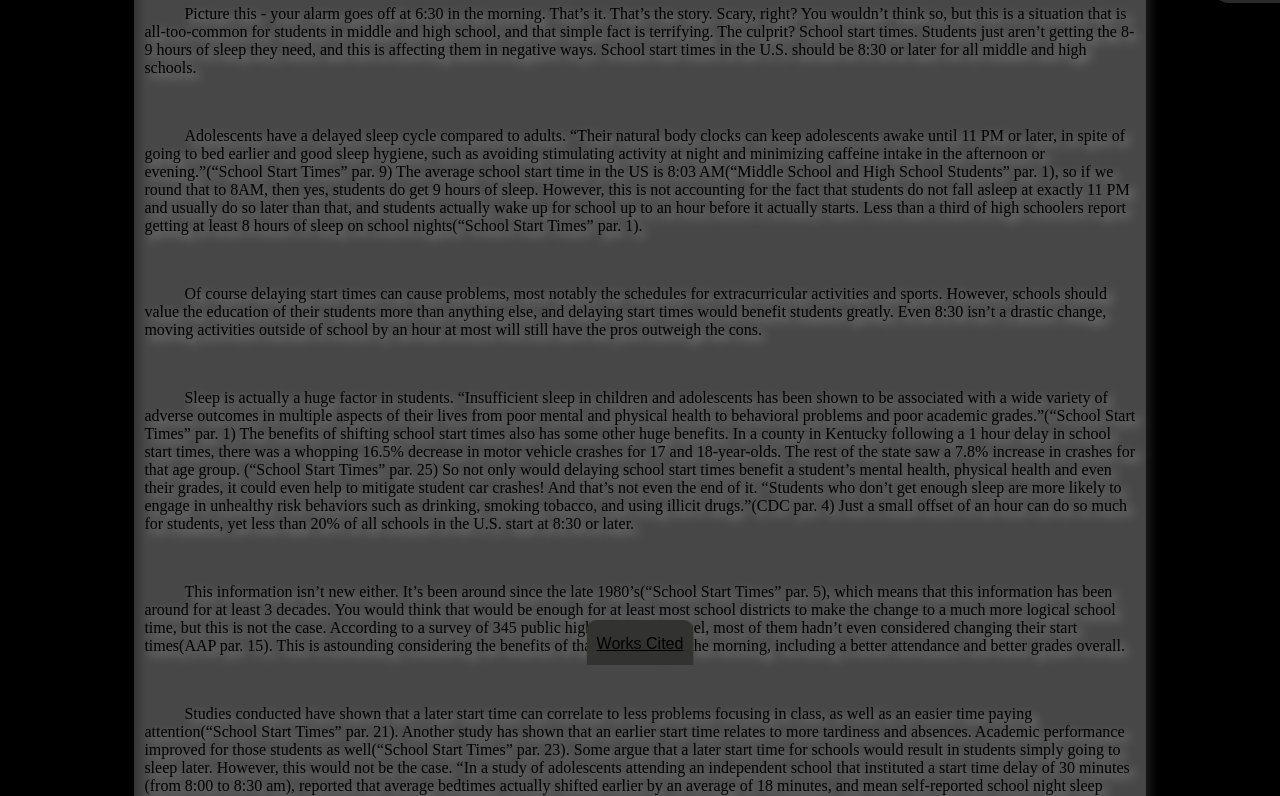
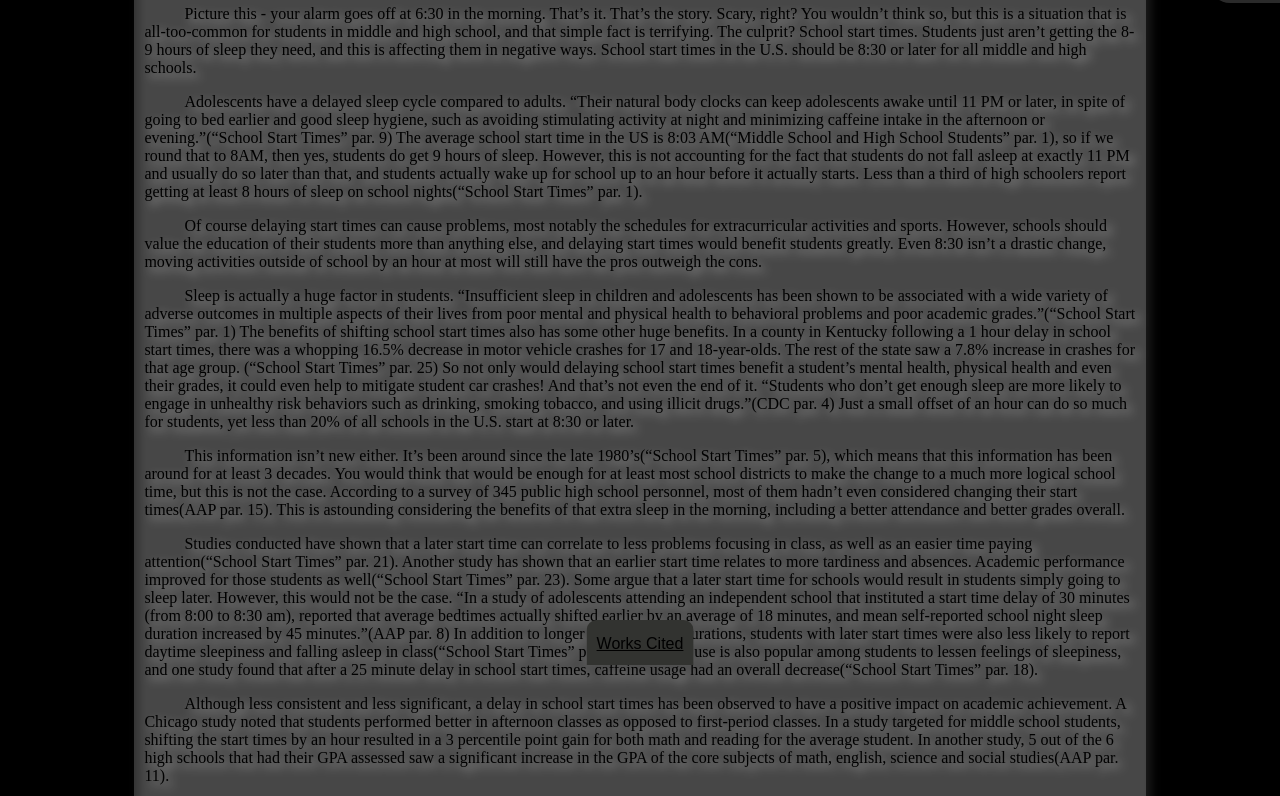
Before and after one commit to RealHypnoticOcelot/ocelot.lol, a plain HTML site: page works/wakeup/index.html in a window 1280 px wide. Shown: the part 135-931 px from the top of the page. Drawn offline with Linux system fonts and the light colour scheme.

Commit message:
this fix  ?  ?

```diff
--- a/mainstyle.css
+++ b/mainstyle.css
@@ -104,7 +104,7 @@ unicode-range: U+0000-00FF, U+0131, U+0152-0153, U+02BB-02BC, U+02C6, U+02DA, U+
     padding: 10px;
 }
 
-.body > p {
+.body p {
     font-family: Arial, Helvetica, sans-serif;
 }
 
--- a/works/wakeup/index.html
+++ b/works/wakeup/index.html
@@ -25,15 +25,14 @@
 <div class="box" id="box">
     <h1 class="title">Wake Up</h1>
     <p class="body">
-        <p style="text-indent: 40px">Picture this - your alarm goes off at 6:30 in the morning. That’s it. That’s the story. Scary, right? You wouldn’t think so, but this is a situation that is all-too-common for students in middle and high school, and that simple fact is terrifying. The culprit? School start times. Students just aren’t getting the 8-9 hours of sleep they need, and this is affecting them in negative ways. School start times in the U.S. should be 8:30 or later for all middle and high schools.</p><br>
-        <p style="text-indent: 40px">Adolescents have a delayed sleep cycle compared to adults. “Their natural body clocks can keep adolescents awake until 11 PM or later, in spite of going to bed earlier and good sleep hygiene, such as avoiding stimulating activity at night and minimizing caffeine intake in the afternoon or evening.”(“School Start Times” par. 9) The average school start time in the US is 8:03 AM(“Middle School and High School Students” par. 1), so if we round that to 8AM, then yes, students do get 9 hours of sleep. However, this is not accounting for the fact that students do not fall asleep at exactly 11 PM and usually do so later than that, and students actually wake up for school up to an hour before it actually starts. Less than a third of high schoolers report getting at least 8 hours of sleep on school nights(“School Start Times” par. 1).</p><br>
-	    <p style="text-indent: 40px">Of course delaying start times can cause problems, most notably the schedules for extracurricular activities and sports. However, schools should value the education of their students more than anything else, and delaying start times would benefit students greatly. Even 8:30 isn’t a drastic change, moving activities outside of school by an hour at most will still have the pros outweigh the cons.</p><br>
-        <p style="text-indent: 40px">Sleep is actually a huge factor in students. “Insufficient sleep in children and adolescents has been shown to be associated with a wide variety of adverse outcomes in multiple aspects of their lives from poor mental and physical health to behavioral problems and poor academic grades.”(“School Start Times” par. 1) The benefits of shifting school start times also has some other huge benefits. In a county in Kentucky following a 1 hour delay in school start times, there was a whopping 16.5% decrease in motor vehicle crashes for 17 and 18-year-olds. The rest of the state saw a 7.8% increase in crashes for that age group. (“School Start Times” par. 25) So not only would delaying school start times benefit a student’s mental health, physical health and even their grades, it could even help to mitigate student car crashes! And that’s not even the end of it. “Students who don’t get enough sleep are more likely to engage in unhealthy risk behaviors such as drinking, smoking tobacco, and using illicit drugs.”(CDC par. 4) Just a small offset of an hour can do so much for students, yet less than 20% of all schools in the U.S. start at 8:30 or later.</p><br>
-        <p style="text-indent: 40px">This information isn’t new either. It’s been around since the late 1980’s(“School Start Times” par. 5), which means that this information has been around for at least 3 decades. You would think that would be enough for at least most school districts to make the change to a much more logical school time, but this is not the case. According to a survey of 345 public high school personnel, most of them hadn’t even considered changing their start times(AAP par. 15). This is astounding considering the benefits of that extra sleep in the morning, including a better attendance and better grades overall.</p><br>
-	    <p style="text-indent: 40px">Studies conducted have shown that a later start time can correlate to less problems focusing in class, as well as an easier time paying attention(“School Start Times” par. 21). Another study has shown that an earlier start time relates to more tardiness and absences. Academic performance improved for those students as well(“School Start Times” par. 23). Some argue that a later start time for schools would result in students simply going to sleep later. However, this would not be the case. “In a study of adolescents attending an independent school that instituted a start time delay of 30 minutes (from 8:00 to 8:30 am), reported that average bedtimes actually shifted earlier by an average of 18 minutes, and mean self-reported school night sleep duration increased by 45 minutes.”(AAP par. 8) In addition to longer reported sleep durations, students with later start times were also less likely to report daytime sleepiness and falling asleep in class(“School Start Times” par. 17). Caffeine use is also popular among students to lessen feelings of sleepiness, and one study found that after a 25 minute delay in school start times, caffeine usage had an overall decrease(“School Start Times” par. 18).</p><br>
-	    <p style="text-indent: 40px">Although less consistent and less significant, a delay in school start times has been observed to have a positive impact on academic achievement. A Chicago study noted that students performed better in afternoon classes as opposed to first-period classes. In a study targeted for middle school students, shifting the start times by an hour resulted in a 3 percentile point gain for both math and reading for the average student. In another study, 5 out of the 6 high schools that had their GPA assessed saw a significant increase in the GPA of the core subjects of math, english, science and social studies(AAP par. 11).</p><br>
-	    <p style="text-indent: 40px">In conclusion, shifting school start times to 8:30 would benefit students greatly in many positive ways, such as academic achievement and mental health. As well as a decrease in motor vehicle crashes for students, doing so could also potentially reduce the amount of students that engage in unhealthy behaviors such as drinking or using drugs. Although there may be technical complications in shifting school start times, the pros vastly outweigh the cons in this situation. By delaying the start times for schools, absences and tardiness could also decrease, and student caffeine usage could also decrease. Schools should want the best for their students, and by delaying start times, schools are giving their students the tools they need to succeed.</p><br>
-
+      <p style="text-indent: 40px">Picture this - your alarm goes off at 6:30 in the morning. That’s it. That’s the story. Scary, right? You wouldn’t think so, but this is a situation that is all-too-common for students in middle and high school, and that simple fact is terrifying. The culprit? School start times. Students just aren’t getting the 8-9 hours of sleep they need, and this is affecting them in negative ways. School start times in the U.S. should be 8:30 or later for all middle and high schools.</p>
+      <p style="text-indent: 40px">Adolescents have a delayed sleep cycle compared to adults. “Their natural body clocks can keep adolescents awake until 11 PM or later, in spite of going to bed earlier and good sleep hygiene, such as avoiding stimulating activity at night and minimizing caffeine intake in the afternoon or evening.”(“School Start Times” par. 9) The average school start time in the US is 8:03 AM(“Middle School and High School Students” par. 1), so if we round that to 8AM, then yes, students do get 9 hours of sleep. However, this is not accounting for the fact that students do not fall asleep at exactly 11 PM and usually do so later than that, and students actually wake up for school up to an hour before it actually starts. Less than a third of high schoolers report getting at least 8 hours of sleep on school nights(“School Start Times” par. 1).</p>
+	    <p style="text-indent: 40px">Of course delaying start times can cause problems, most notably the schedules for extracurricular activities and sports. However, schools should value the education of their students more than anything else, and delaying start times would benefit students greatly. Even 8:30 isn’t a drastic change, moving activities outside of school by an hour at most will still have the pros outweigh the cons.</p>
+      <p style="text-indent: 40px">Sleep is actually a huge factor in students. “Insufficient sleep in children and adolescents has been shown to be associated with a wide variety of adverse outcomes in multiple aspects of their lives from poor mental and physical health to behavioral problems and poor academic grades.”(“School Start Times” par. 1) The benefits of shifting school start times also has some other huge benefits. In a county in Kentucky following a 1 hour delay in school start times, there was a whopping 16.5% decrease in motor vehicle crashes for 17 and 18-year-olds. The rest of the state saw a 7.8% increase in crashes for that age group. (“School Start Times” par. 25) So not only would delaying school start times benefit a student’s mental health, physical health and even their grades, it could even help to mitigate student car crashes! And that’s not even the end of it. “Students who don’t get enough sleep are more likely to engage in unhealthy risk behaviors such as drinking, smoking tobacco, and using illicit drugs.”(CDC par. 4) Just a small offset of an hour can do so much for students, yet less than 20% of all schools in the U.S. start at 8:30 or later.</p>
+      <p style="text-indent: 40px">This information isn’t new either. It’s been around since the late 1980’s(“School Start Times” par. 5), which means that this information has been around for at least 3 decades. You would think that would be enough for at least most school districts to make the change to a much more logical school time, but this is not the case. According to a survey of 345 public high school personnel, most of them hadn’t even considered changing their start times(AAP par. 15). This is astounding considering the benefits of that extra sleep in the morning, including a better attendance and better grades overall.</p>
+	    <p style="text-indent: 40px">Studies conducted have shown that a later start time can correlate to less problems focusing in class, as well as an easier time paying attention(“School Start Times” par. 21). Another study has shown that an earlier start time relates to more tardiness and absences. Academic performance improved for those students as well(“School Start Times” par. 23). Some argue that a later start time for schools would result in students simply going to sleep later. However, this would not be the case. “In a study of adolescents attending an independent school that instituted a start time delay of 30 minutes (from 8:00 to 8:30 am), reported that average bedtimes actually shifted earlier by an average of 18 minutes, and mean self-reported school night sleep duration increased by 45 minutes.”(AAP par. 8) In addition to longer reported sleep durations, students with later start times were also less likely to report daytime sleepiness and falling asleep in class(“School Start Times” par. 17). Caffeine use is also popular among students to lessen feelings of sleepiness, and one study found that after a 25 minute delay in school start times, caffeine usage had an overall decrease(“School Start Times” par. 18).</p>
+	    <p style="text-indent: 40px">Although less consistent and less significant, a delay in school start times has been observed to have a positive impact on academic achievement. A Chicago study noted that students performed better in afternoon classes as opposed to first-period classes. In a study targeted for middle school students, shifting the start times by an hour resulted in a 3 percentile point gain for both math and reading for the average student. In another study, 5 out of the 6 high schools that had their GPA assessed saw a significant increase in the GPA of the core subjects of math, english, science and social studies(AAP par. 11).</p>
+	    <p style="text-indent: 40px">In conclusion, shifting school start times to 8:30 would benefit students greatly in many positive ways, such as academic achievement and mental health. As well as a decrease in motor vehicle crashes for students, doing so could also potentially reduce the amount of students that engage in unhealthy behaviors such as drinking or using drugs. Although there may be technical complications in shifting school start times, the pros vastly outweigh the cons in this situation. By delaying the start times for schools, absences and tardiness could also decrease, and student caffeine usage could also decrease. Schools should want the best for their students, and by delaying start times, schools are giving their students the tools they need to succeed.</p>
     </p>
 </div>
 
```
